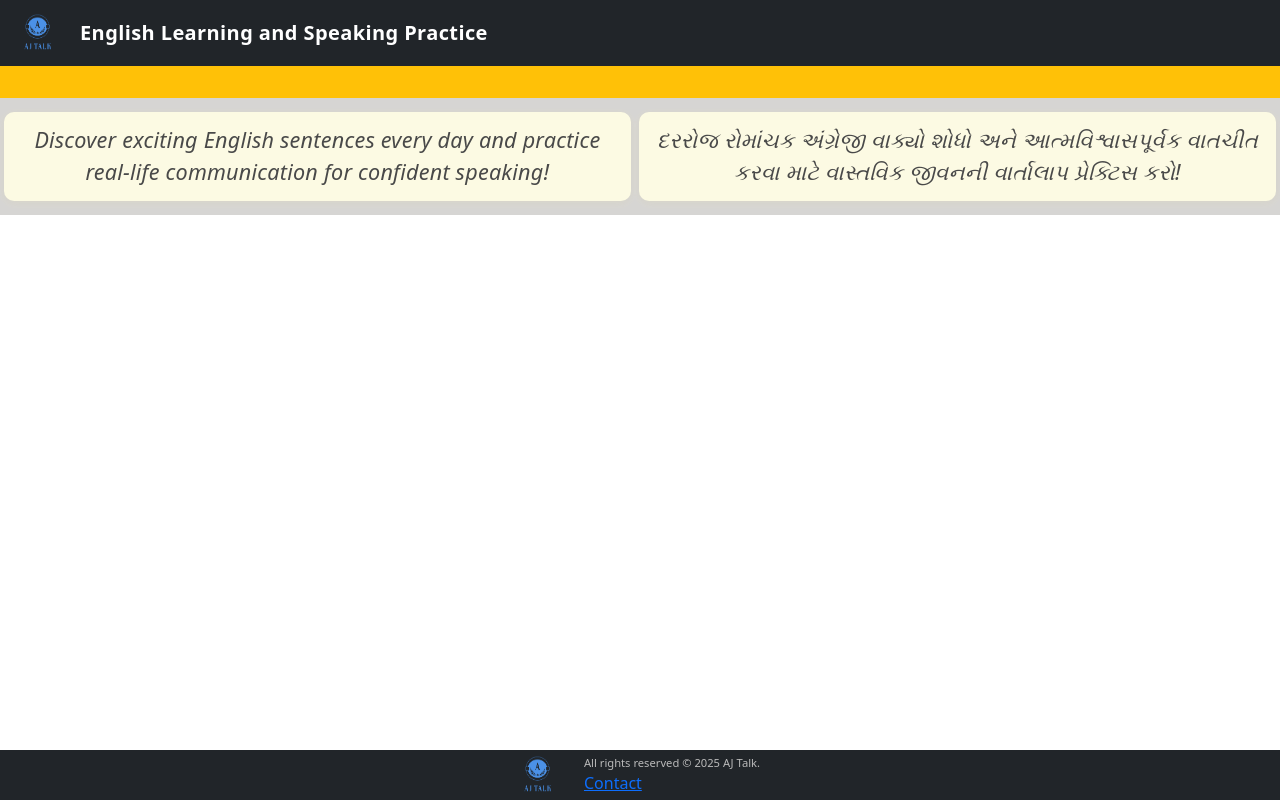
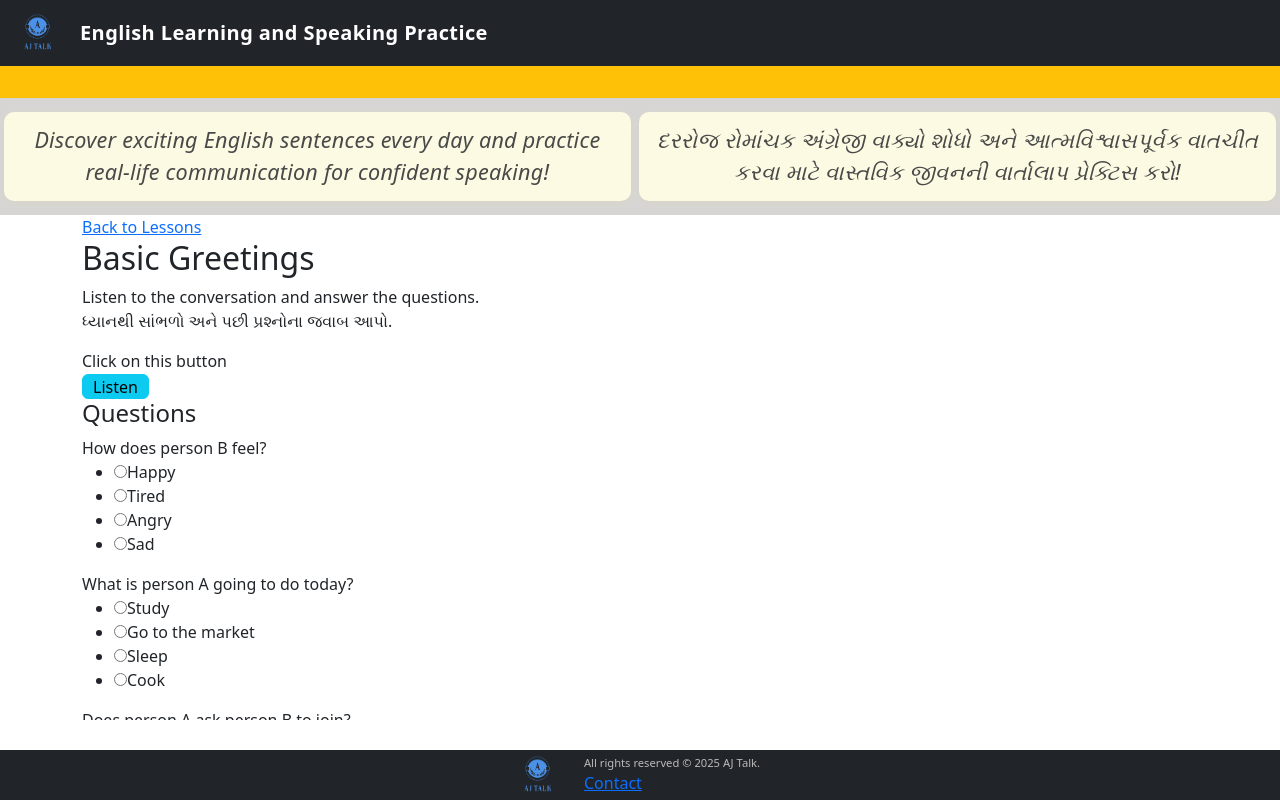
Before and after one commit to jasmatp/aj-talk, a React (Create React App) app: page /listening/0 in a window 1280 px wide. Built offline with nearby package versions, Linux system fonts and the light colour scheme.

Commit message:
update section graamer and listening

```diff
--- a/src/App.css
+++ b/src/App.css
@@ -39,8 +39,8 @@
 }
 
 .main {
-  height: 85vh;
-  /* overflow: auto; */
+  height: 90vh;
+  overflow: auto;
 }
 
 @media (max-width: 768px) {
--- a/src/App.tsx
+++ b/src/App.tsx
@@ -9,11 +9,14 @@ import LessonDetail from "./components/LessonDetail";
 import Footer from "./components/Footer";
 import ContactInfo from "./components/ContactInfo";
 import ScrollingHeading from "./components/ScrollingHeading";
+import GrammarDetail from "./components/GrammarDetail";
+import ListeningDetail from "./components/ListeningDetail";
+import Listening from "./components/Listening";
 
 function Home() {
   return (
     <>
-      <div>
+      <div className="row m-1">
         {lessons.map((lesson) => (
           <LessonCard
             key={lesson.title}
@@ -40,7 +43,10 @@ function App() {
         />
         <Routes>
           <Route path="/" element={<Home />} />
-          <Route path="/:lessonId" element={<LessonDetail />} />
+          <Route path="/basic-I" element={<LessonDetail />} />
+          <Route path="/grammar" element={<GrammarDetail />} />
+          <Route path="/listening" element={<Listening />} />
+          <Route path="/listening/:lessonId" element={<ListeningDetail />} />
           <Route path="/contacts" element={<ContactInfo />} />
         </Routes>
         <Footer />
--- /dev/null
+++ b/src/components/GrammarDetail.tsx
@@ -0,0 +1,12 @@
+import React from "react";
+
+const GrammarDetail = () => {
+  return (
+    <div>
+      <a href="/">Back</a>
+      <h2>In Under Development</h2>
+    </div>
+  );
+};
+
+export default GrammarDetail;
--- a/src/components/LessonCard.css
+++ b/src/components/LessonCard.css
@@ -2,12 +2,13 @@
     background: #fff;
     border-radius: 10px;
     border: 1.5px solid #ddd;
-    margin: 16px 12px;
+    margin: 16px 0px;
     padding: 8px 12px;
     width: 100%;
     text-align: center;
     transition: transform 0.3s ease, box-shadow 0.3s ease;
     cursor: pointer;
+    height: 250px;
 }
 
 .lesson-card:hover {
@@ -17,8 +18,8 @@
 }
 
 .lesson-img {
-    width: 85px;
-    height: 85px;
+    width: 150px;
+    height: 150px;
     object-fit: cover;
     border-radius: 8px;
     margin-right: 20px;
--- a/src/components/LessonCard.tsx
+++ b/src/components/LessonCard.tsx
@@ -16,9 +16,9 @@ const LessonCard: React.FC<LessonCardProps> = ({
     navigate(lessonUrl);
   };
   return (
-    <div className="row m-1">
+    <div className="col-sm-6 col-md-6 col-lg-4">
       <div
-        className="lesson-card col-4"
+        className="lesson-card "
         onClick={handleDetailPage}
       >
         <img src={imageSrc} alt={title} className="lesson-img" />
--- /dev/null
+++ b/src/components/Listening.tsx
@@ -0,0 +1,23 @@
+import React from "react";
+import { lestningLession } from "../mochData/lesteningData";
+import { Link } from "react-router-dom";
+
+const Listening = () => {
+  return (
+    <div className="container">
+      {lestningLession.map((lesson, idx) => (
+        <div key={idx} style={{ marginBottom: "1rem" }}>
+          <h2>{lesson.title || `Lesson ${idx + 1}`}</h2>
+          <Link
+            to={`/listening/${idx}`}
+            style={{ textDecoration: "underline", color: "blue" }}
+          >
+            Lesson {idx}
+          </Link>
+        </div>
+      ))}
+    </div>
+  );
+};
+
+export default Listening;
--- /dev/null
+++ b/src/components/ListeningDetail.tsx
@@ -0,0 +1,107 @@
+import React, { useState } from "react";
+import { useParams, Link } from "react-router-dom";
+import { lestningLession } from "../mochData/lesteningData";
+
+const ListeningDetail = () => {
+  const { lessonId } = useParams();
+  const lessonIndex = Number(lessonId);
+  const lesson = lestningLession[lessonIndex];
+  const [selectedAnswers, setSelectedAnswers] = useState<{
+    [key: number]: number;
+  }>({});
+
+  if (!lesson) {
+    return (
+      <div>
+        <Link to="/listening">Back to Lessons</Link>
+        <p>Lesson not found.</p>
+      </div>
+    );
+  }
+
+  const handleSelect = (qIdx: number, optIdx: number) => {
+    setSelectedAnswers((prev) => ({
+      ...prev,
+      [qIdx]: optIdx,
+    }));
+  };
+
+  const speakText = (conversation: any[]) => {
+    if (!window.speechSynthesis) {
+      alert("Sorry, your browser does not support Speech Synthesis.");
+      return;
+    }
+
+    // Combine all conversation lines into one string
+    const textToSpeak = conversation
+      .map((line) => `${line.speaker} says: ${line.text}`)
+      .join(". ");
+
+    // Cancel any ongoing speech
+    window.speechSynthesis.cancel();
+
+    const utterance = new SpeechSynthesisUtterance(textToSpeak);
+    utterance.lang = "en-US"; // Set language as needed
+    window.speechSynthesis.speak(utterance);
+  };
+
+  return (
+    <div className="container">
+      <Link to="/listening">Back to Lessons</Link>
+      <h2>{lesson.title || `Lesson ${lessonIndex + 1}`}</h2>
+      <div>
+        <p className="m-0">
+          Listen to the conversation and answer the questions.
+        </p>
+        <p>ધ્યાનથી સાંભળો અને પછી પ્રશ્નોના જવાબ આપો.</p>
+      </div>
+      <p className="m-0">Click on this button</p>
+      <button
+        onClick={() => speakText(lesson.conversation)}
+        className="btn btn-info"
+      >
+        Listen
+      </button>
+
+      <h4>Questions</h4>
+      {lesson.questionAnswers.map((q, idx) => (
+        <div key={idx}>
+          <p className="m-0">{q.question}</p>
+          <ul>
+            {q.options.map((opt, oIdx) => (
+              <li key={oIdx}>
+                <label>
+                  <input
+                    type="radio"
+                    name={`question-${idx}`}
+                    checked={selectedAnswers[idx] === oIdx}
+                    onChange={() => handleSelect(idx, oIdx)}
+                  />
+                  {opt}
+                </label>
+              </li>
+            ))}
+          </ul>
+          {selectedAnswers[idx] != null && (
+            <p
+              style={{
+                color:
+                  selectedAnswers[idx] === q.correctAnswerIndex
+                    ? "green"
+                    : "red",
+              }}
+            >
+              {selectedAnswers[idx] === q.correctAnswerIndex
+                ? "Correct!"
+                : `Incorrect. The correct answer is "${
+                    q.options[q.correctAnswerIndex]
+                  }".`}
+            </p>
+          )}
+        </div>
+      ))}
+    </div>
+  );
+};
+
+export default ListeningDetail;
--- /dev/null
+++ b/src/mochData/lesteningData.ts
@@ -0,0 +1,42 @@
+export const lestningLession = [
+  {
+    title: "Basic Greetings",
+    conversation: [
+      { speaker: "Jem's", text: "Hello! How are you?" },
+      { speaker: "Aaru", text: "I'm fine, thank you. And you?" },
+      { speaker: "Jem's", text: "I'm good, thanks for asking." },
+      { speaker: "Aaru", text: "What are you doing today?" },
+      {
+        speaker: "Jem's",
+        text: "I am going to the market. Do you want to come?",
+      },
+    ],
+    questionAnswers: [
+      {
+        question: "How does person B feel?",
+        options: ["Happy", "Tired", "Angry", "Sad"],
+        correctAnswerIndex: 0,
+      },
+      {
+        question: "What is person A going to do today?",
+        options: ["Study", "Go to the market", "Sleep", "Cook"],
+        correctAnswerIndex: 1,
+      },
+      {
+        question: "Does person A ask person B to join?",
+        options: ["Yes", "No"],
+        correctAnswerIndex: 0,
+      },
+      {
+        question: "How does person A respond to person B's greeting?",
+        options: ["Angrily", "Gratefully", "Politely", "Indifferently"],
+        correctAnswerIndex: 2,
+      },
+      {
+        question: "Who initiates the conversation?",
+        options: ["Person A", "Person B", "Both", "None"],
+        correctAnswerIndex: 0,
+      },
+    ],
+  },
+];
--- a/src/mochData/mockLessons.ts
+++ b/src/mochData/mockLessons.ts
@@ -2,14 +2,21 @@ export const lessons = [
   {
     imageSrc: "/images/english-basic.png",
     title: "English Speaking Basics",
-    description: "Basics of common English expressions for beginners.",
+    description: "Learn basic everyday English expressions for beginners.",
     lessonUrl: '/basic-I'
   },
-//   {
-//     imageSrc: "/images/listening.jpg",
-//     title: "English Listening Lessons",
-//     description: "Improve your listening skills with fun questions and answers."
-//   },
+    {
+    imageSrc: "/images/grammar.png",
+    title: "Basics of English Grammar",
+    description: "Improve your English speaking with strong grammar basics.",
+    lessonUrl: '/grammar'
+  },
+  {
+    imageSrc: "/images/listening.png",
+    title: "English Listening Lessons",
+    description: "Practice listening the fun way — with exciting Q&A!",
+    lessonUrl: '/listening'
+  },
 //   {
 //     imageSrc: "/images/regular.jpg",
 //     title: "Regular English Lessons",
```
Also changed, not shown: public/images/grammar.png (added), public/images/listening.png (added).
